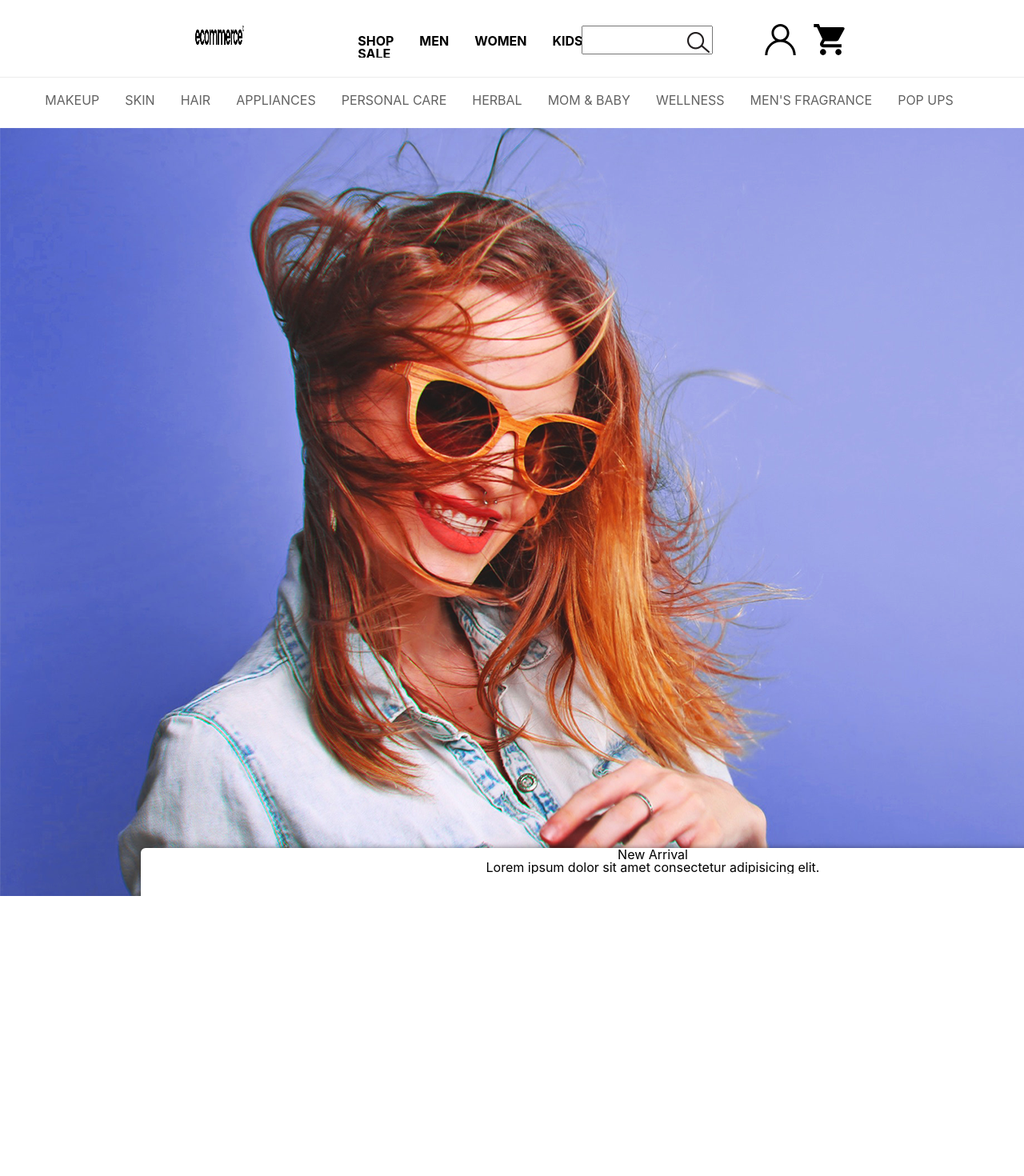
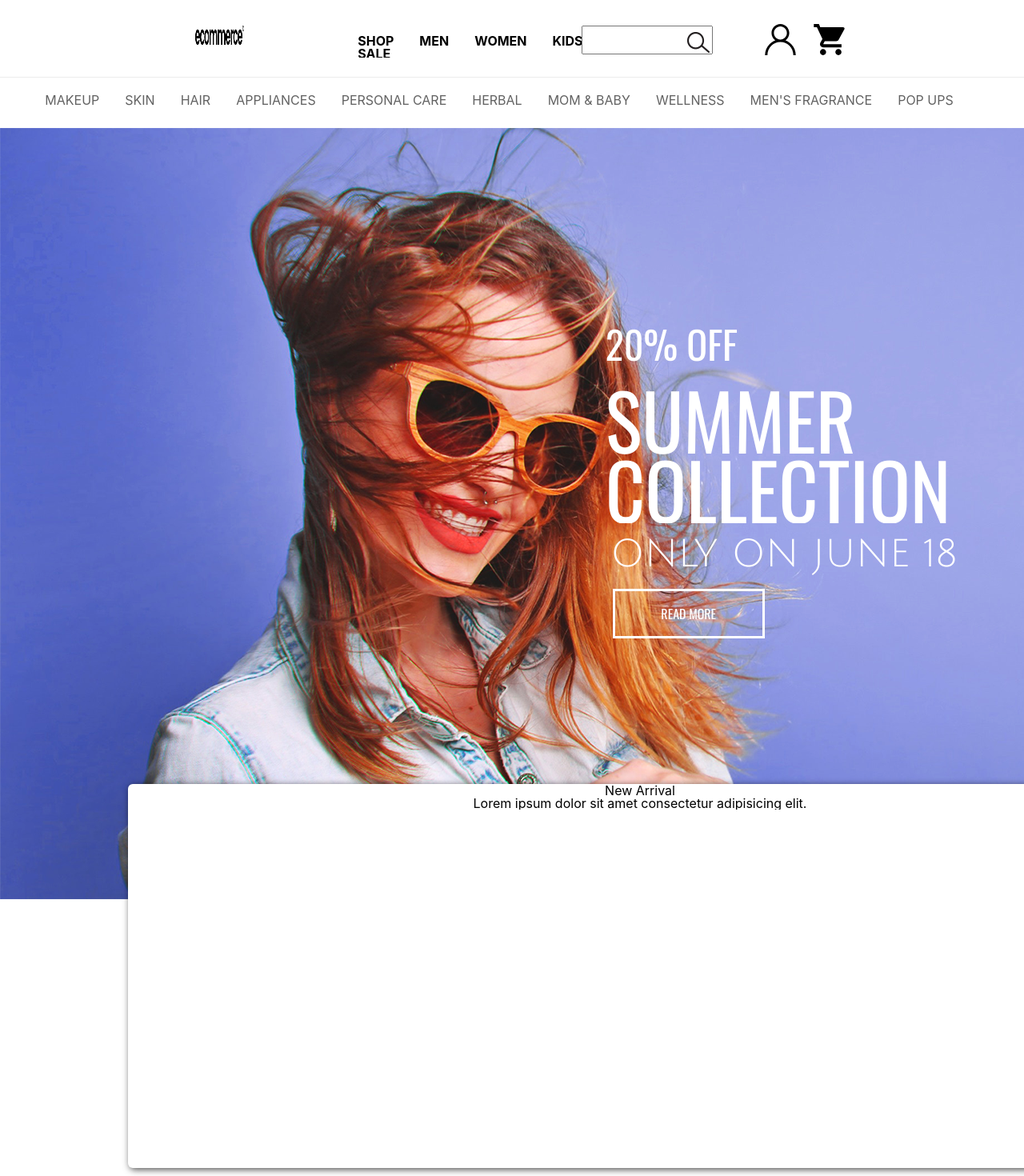
Before and after one commit to nnamdi16/ecommerce-site, a React (Create React App) app: page / in a window 1280 px wide. Shown: the top 1470 px of the page at 80% size. Before the commit the page ends 1120 px from the top, so only its background shows below. Built offline with nearby package versions, Linux system fonts and the light colour scheme.

Commit message:
Add advert-layout styling to ecommerce.css

```diff
--- a/src/components/LandingPage/landing-page.css
+++ b/src/components/LandingPage/landing-page.css
@@ -6,8 +6,7 @@
 
 .ecommerce-layout {
     display: grid;
-    /* max-height: 1200px; */
-    grid-template-rows: minmax(3rem, 6rem) minmax(3rem, 4rem) minmax(25rem, 60rem);
+    grid-template-rows: minmax(3rem, 6rem) minmax(3rem, 4rem) minmax(25rem, 100rem);
 }
 
 .header-layout {
@@ -24,10 +23,15 @@
     overflow-y: hidden;
 }
 
+.advert-layout {
+    position: relative;
+    top: -45rem;
+}
+
 .product-layout {
     position: relative;
-    top: -30rem;
-    left: 10rem;
+    top: -35rem;
+    left: 9rem;
 }
 
 .menu-header {
@@ -165,8 +169,6 @@
     display: grid;
     grid-template-columns: 3.5fr minmax(20rem, 30rem) 0.2fr;
     grid-template-rows: 1fr minmax(10rem, 12rem) 1fr 1fr;
-    position: relative;
-    top: -45rem;
 }
 
 .summer-discount {
@@ -180,6 +182,10 @@
     margin: 0;
     grid-row: 1/2;
     grid-column: 2/3;
+}
+
+.summer-discount>p {
+    overflow-y: hidden;
 }
 
 .summer-collection {
```
